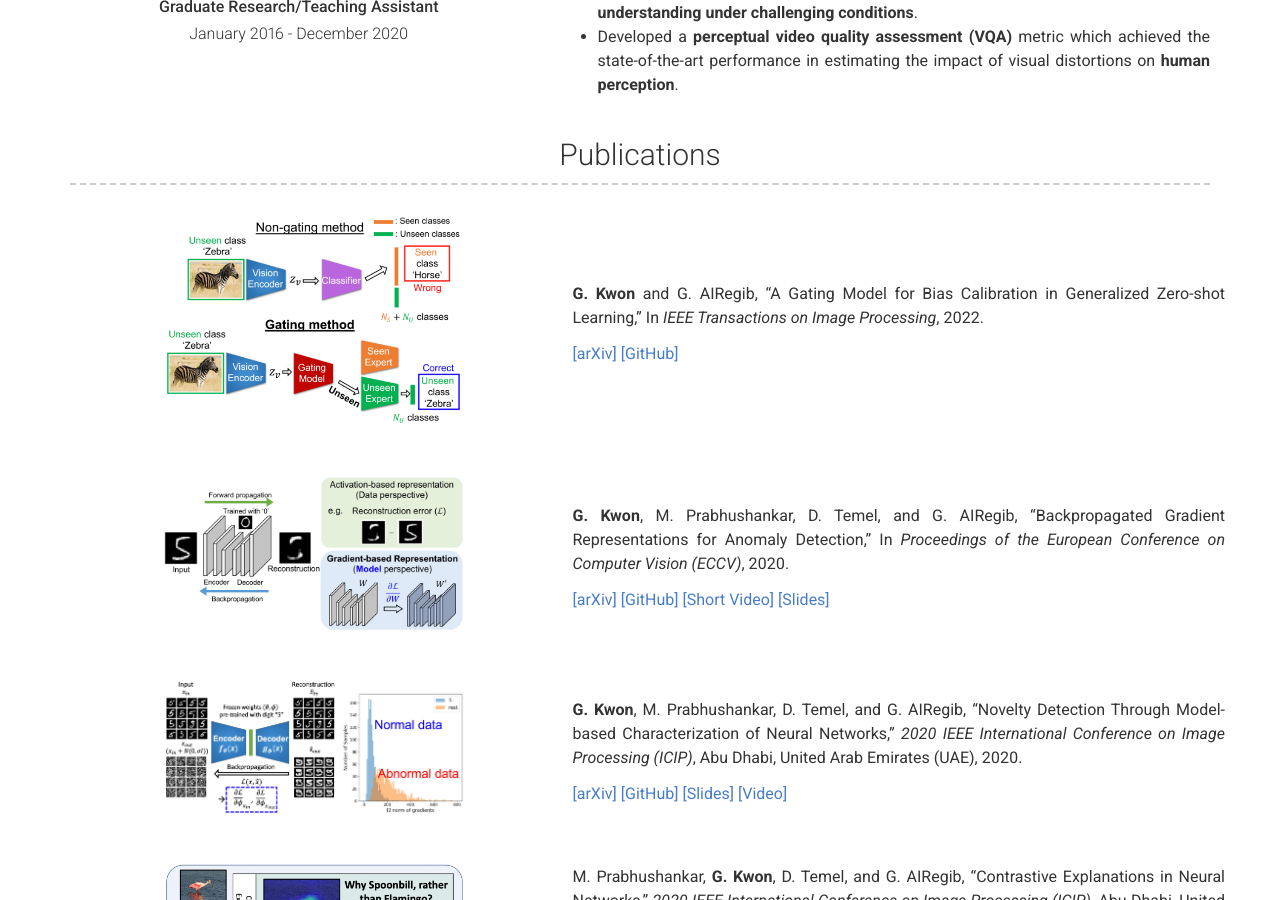
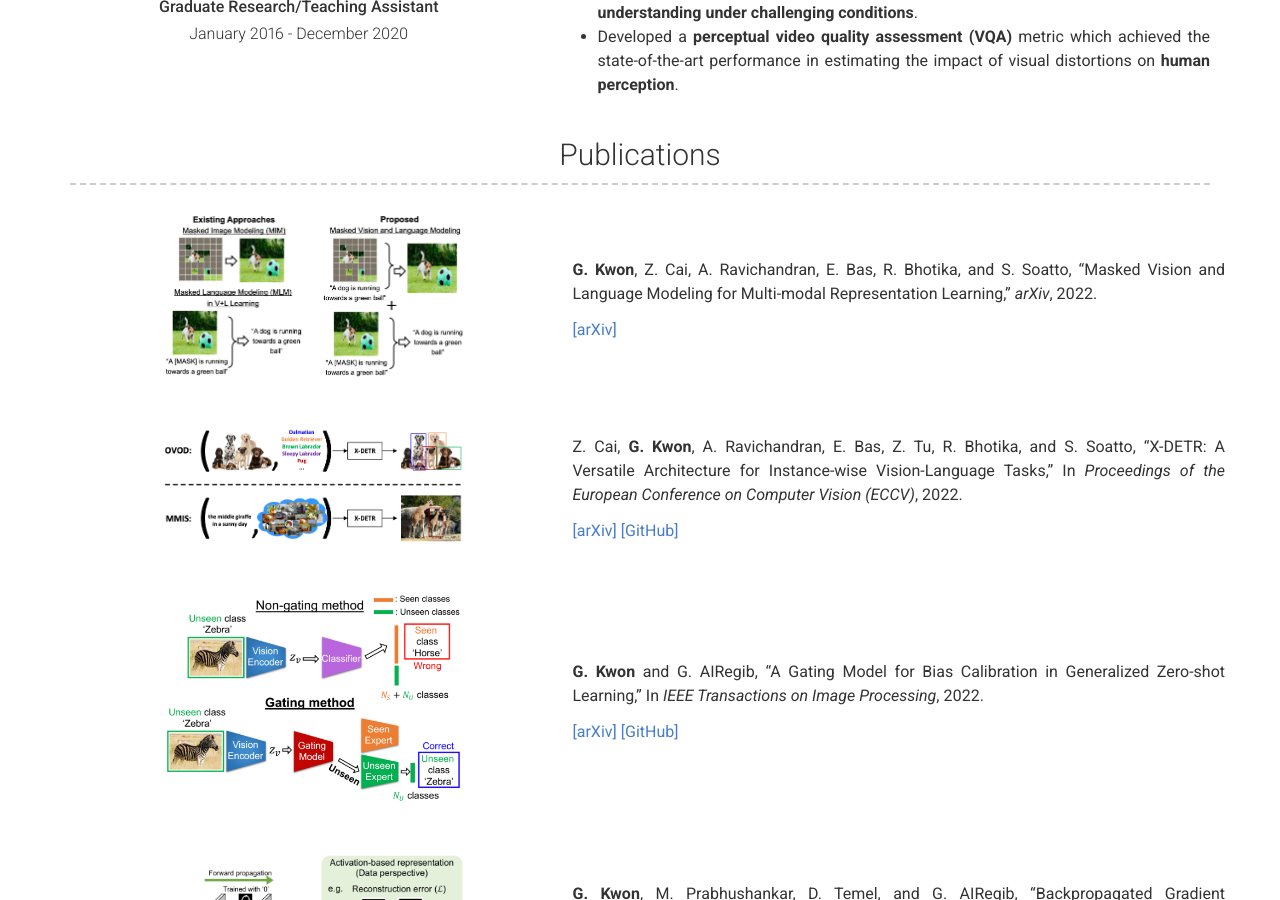
Before and after one commit to gukyeongkwon/gukyeongkwon.github.io, a Jekyll site: the page built from index.md, in a window 1280 px wide and 900 px high, scrolled down 1564 px. Built offline with Jekyll 4.4.1, drawn with Linux system fonts in a browser that asks for light colours.

Commit message:
MaskVLM and X-DETR are added.

```diff
--- a/_data/projects.yml
+++ b/_data/projects.yml
@@ -1,4 +1,16 @@
 # Project template
+
+- layout: left-proj
+  pub-img: images/maskvlm.jpg
+  citation: '**G. Kwon**, Z. Cai, A. Ravichandran, E. Bas, R. Bhotika, and S. Soatto, "Masked Vision and Language Modeling for Multi-modal Representation Learning," *arXiv*, 2022.'
+  links: |
+    [[arXiv]](https://arxiv.org/abs/2208.02131)
+
+- layout: left-proj
+  pub-img: images/eccv2022.jpg
+  citation: 'Z. Cai, **G. Kwon**, A. Ravichandran, E. Bas, Z. Tu, R. Bhotika, and S. Soatto, "X-DETR: A Versatile Architecture for Instance-wise Vision-Language Tasks," In *Proceedings of the European Conference on Computer Vision (ECCV)*, 2022.'
+  links: |
+    [[arXiv]](https://arxiv.org/abs/2204.05626) [[GitHub]](https://github.com/amazon-research/cross-modal-detr)
 
 - layout: left-proj
   pub-img: images/tip2022.png
```
Also changed, not shown: images/eccv2022.jpg (added), images/icme2017_award.jpeg (added), images/maskvlm.jpg (added).
